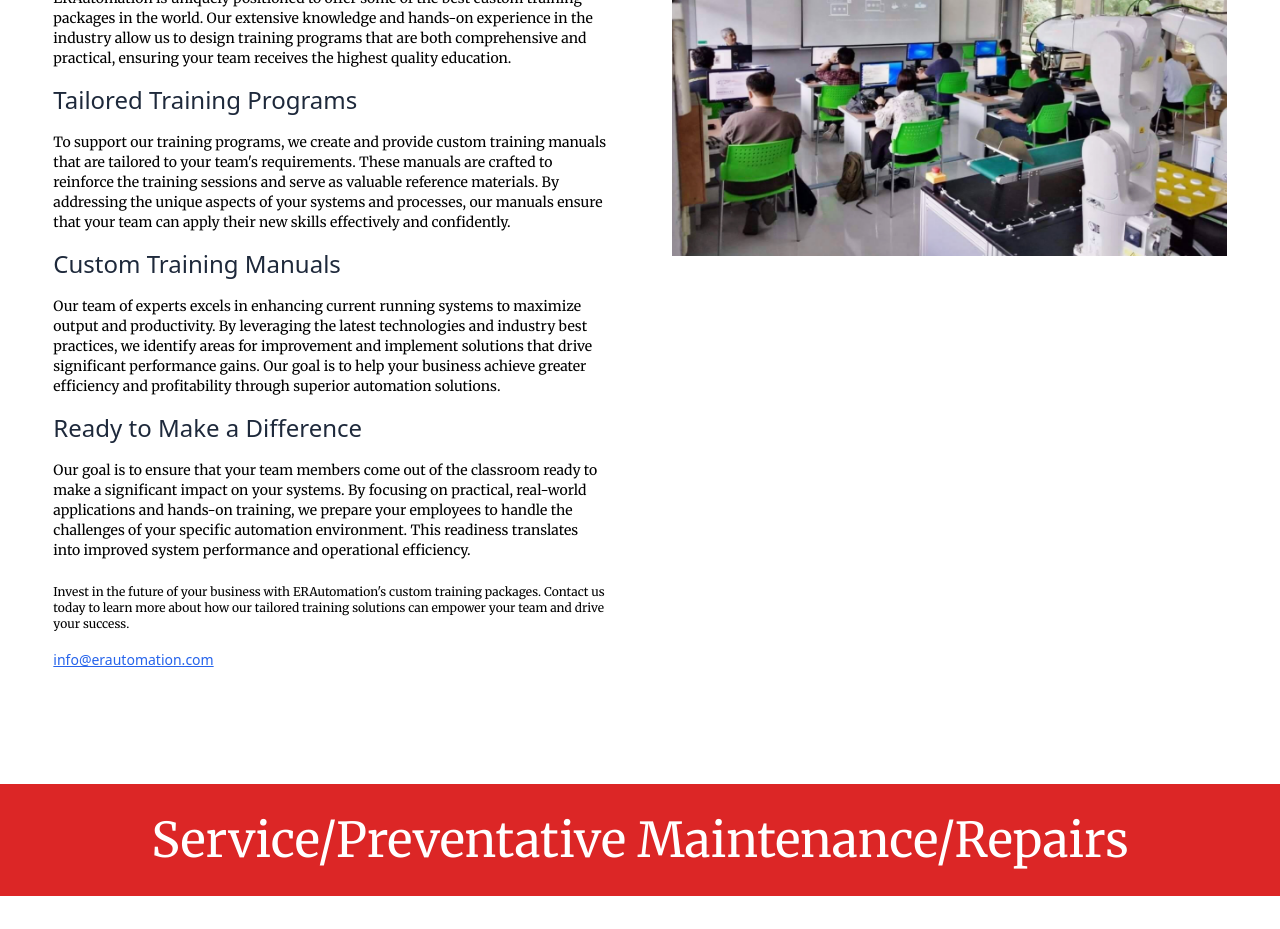
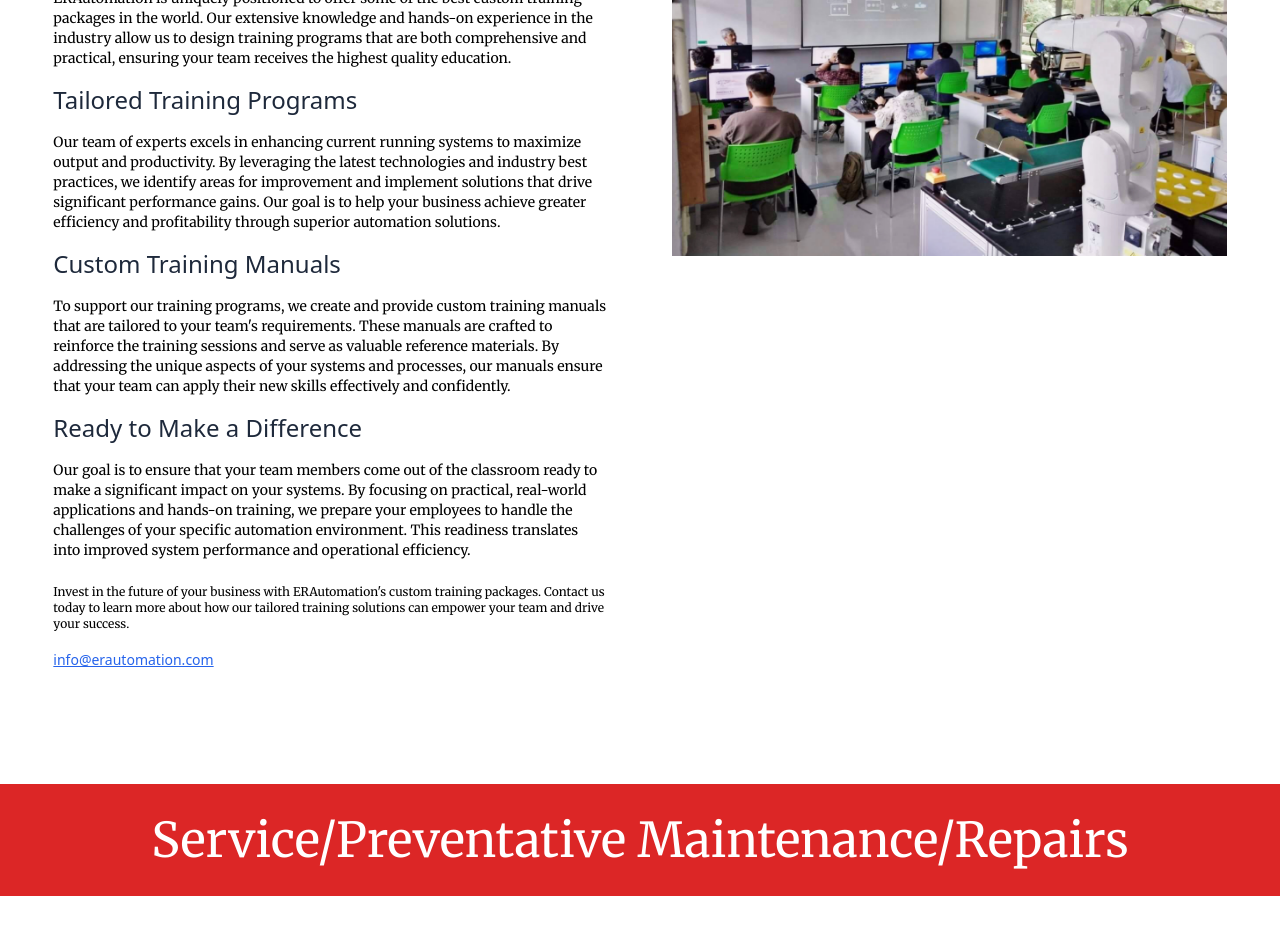
Before and after one commit to GavinA2212/ERA_web, a React (Vite) app: page /Services in a window 1280 px wide. Shown: the part 2900-3829 px from the top of the page. Built offline with nearby package versions, Linux system fonts and the light colour scheme.

Commit message:
fix services description

```diff
--- a/src/pages/Services.tsx
+++ b/src/pages/Services.tsx
@@ -244,11 +244,11 @@ export default function Services() {
             />
             <ServicesSection
               header="Tailored Training Programs"
-              description="To support our training programs, we create and provide custom training manuals that are tailored to your team's requirements. These manuals are crafted to reinforce the training sessions and serve as valuable reference materials. By addressing the unique aspects of your systems and processes, our manuals ensure that your team can apply their new skills effectively and confidently."
+              description="Our team of experts excels in enhancing current running systems to maximize output and productivity. By leveraging the latest technologies and industry best practices, we identify areas for improvement and implement solutions that drive significant performance gains. Our goal is to help your business achieve greater efficiency and profitability through superior automation solutions."
             />
             <ServicesSection
               header="Custom Training Manuals"
-              description="Our team of experts excels in enhancing current running systems to maximize output and productivity. By leveraging the latest technologies and industry best practices, we identify areas for improvement and implement solutions that drive significant performance gains. Our goal is to help your business achieve greater efficiency and profitability through superior automation solutions."
+              description="To support our training programs, we create and provide custom training manuals that are tailored to your team's requirements. These manuals are crafted to reinforce the training sessions and serve as valuable reference materials. By addressing the unique aspects of your systems and processes, our manuals ensure that your team can apply their new skills effectively and confidently."
             />
             <ServicesSection
               header="Ready to Make a Difference"
```
